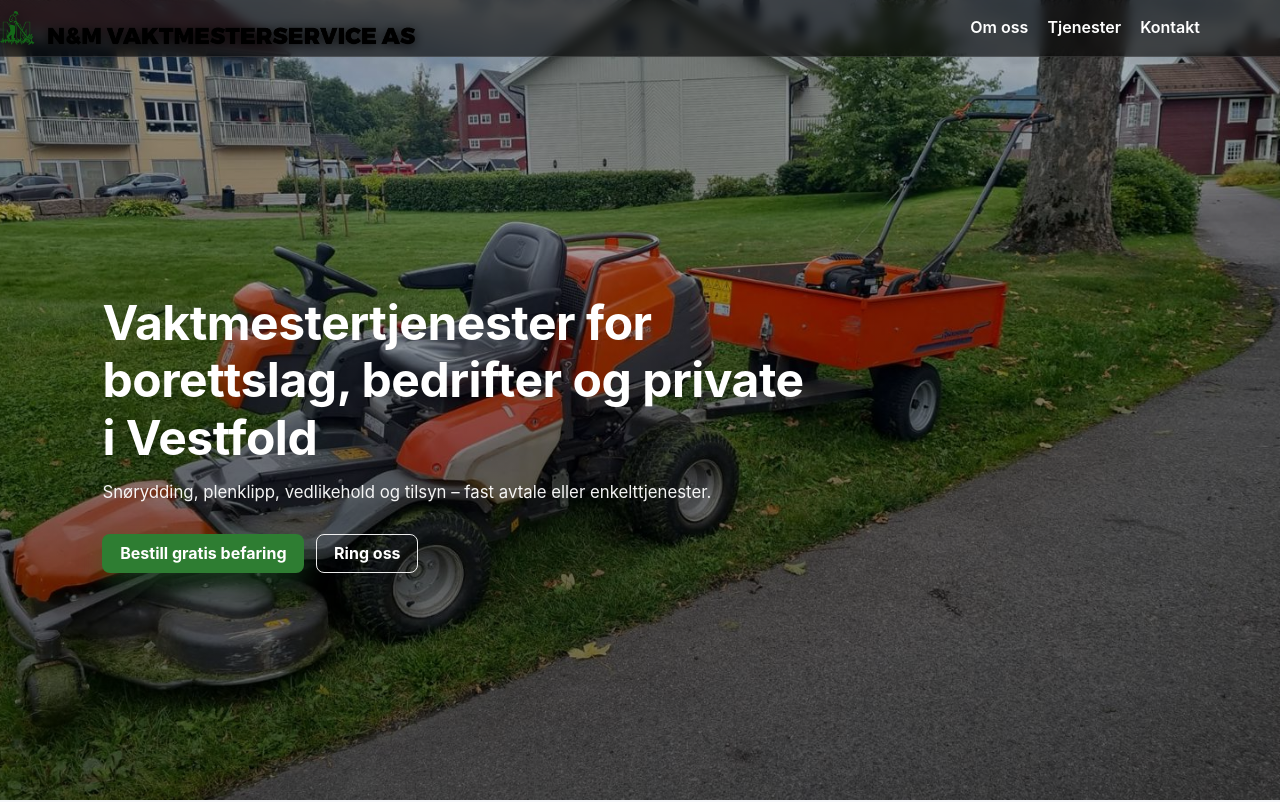
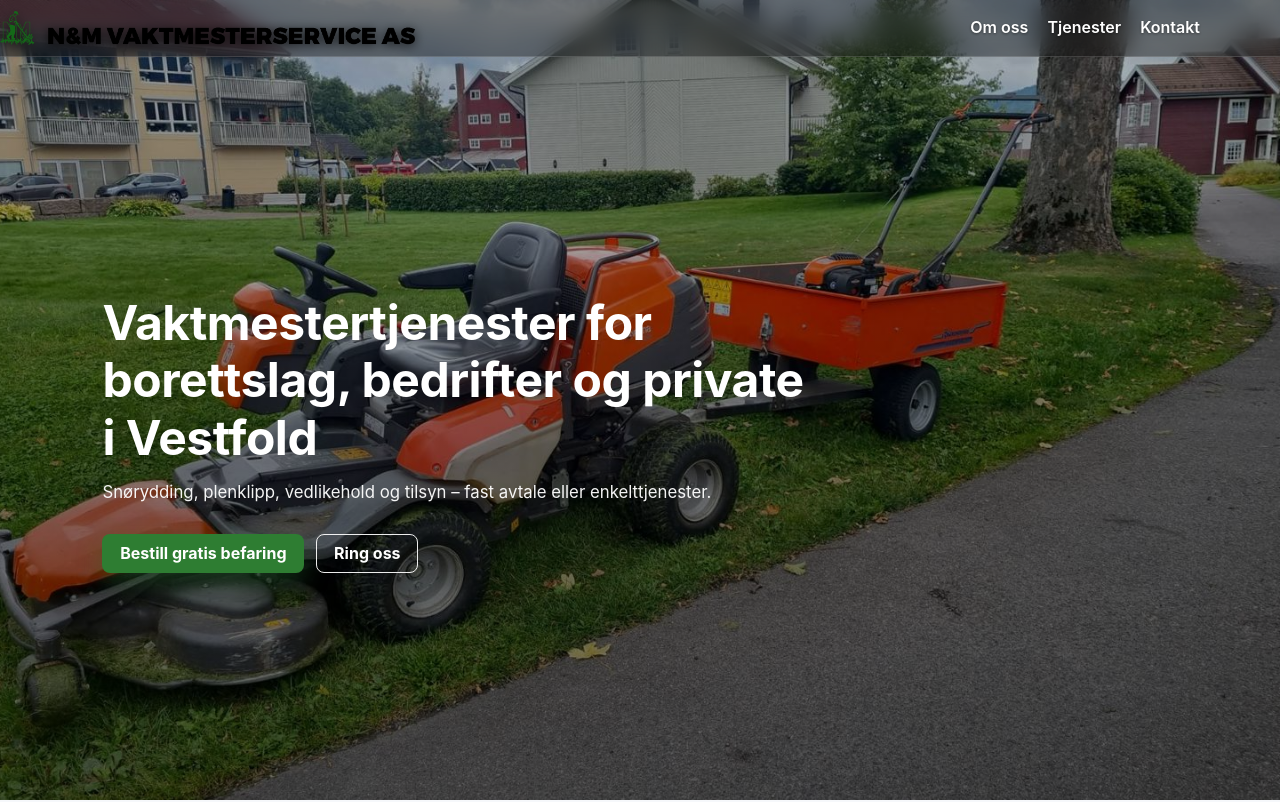
Before and after one commit to nicolaysob/N-M-Vaktmesterservice-AS, a plain HTML site: page index.html in a window 1280 px wide. Shown: the top 802 px of the page. Drawn offline with Linux system fonts and the light colour scheme.

Commit message:
Add glass-style navbar treatment

```diff
--- a/css/layout.css
+++ b/css/layout.css
@@ -7,9 +7,10 @@
   position: sticky;
   top: 0;
   z-index: 20;
-  background: rgba(255, 255, 255, 0.94);
-  backdrop-filter: blur(8px);
-  border-bottom: 1px solid var(--color-border);
+  background: rgba(0, 0, 0, 0.35);
+  backdrop-filter: blur(12px);
+  -webkit-backdrop-filter: blur(12px);
+  border-bottom: 1px solid rgba(255, 255, 255, 0.15);
   padding: 6px 0;
 }
 
@@ -17,9 +18,10 @@
   position: absolute;
   left: 0;
   right: 0;
-  background: rgba(0, 0, 0, 0.6);
-  backdrop-filter: blur(6px);
-  border-bottom: 1px solid rgba(255, 255, 255, 0.12);
+  background: rgba(0, 0, 0, 0.35);
+  backdrop-filter: blur(12px);
+  -webkit-backdrop-filter: blur(12px);
+  border-bottom: 1px solid rgba(255, 255, 255, 0.15);
 }
 
 .page-default main {
@@ -43,6 +45,8 @@
   align-items: center;
   line-height: 0;
   flex: 0 0 auto;
+  position: relative;
+  z-index: 1;
 }
 
 @media (min-width: 769px) {
@@ -60,6 +64,8 @@
 
 .main-nav {
   margin-left: auto;
+  position: relative;
+  z-index: 1;
 }
 
 .nav-list {
@@ -67,6 +73,11 @@
   align-items: center;
   gap: 1.2rem;
   font-weight: 600;
+}
+
+.site-header a {
+  color: #fff;
+  text-shadow: 0 1px 3px rgba(0, 0, 0, 0.45);
 }
 
 .services,
```
